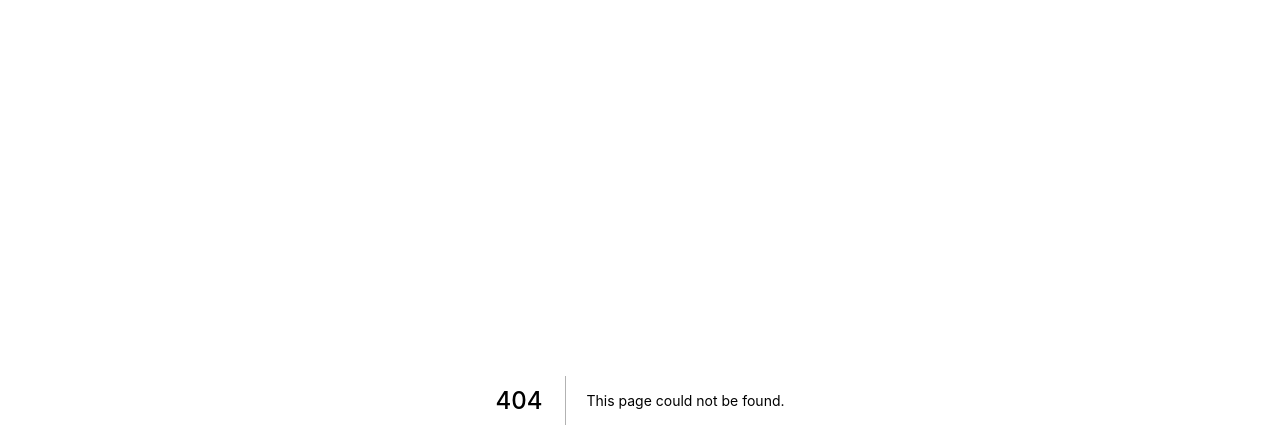
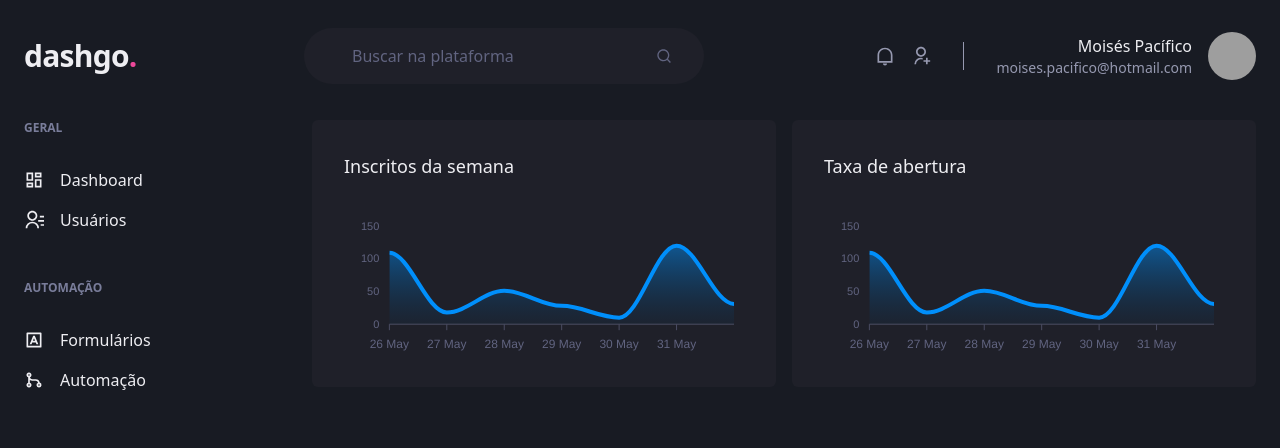
Before and after one commit to holymos/dashgo, a Next.js app: page /dashboard in a window 1280 px wide. Before the commit this address had no page. Shown: the top 448 px of the page. Built offline with nearby package versions, Linux system fonts and the light colour scheme; grey boxes are pictures that could not be loaded.

Commit message:
feat: create dashboard page

```diff
--- /dev/null
+++ b/src/pages/dashboard.tsx
@@ -0,0 +1,98 @@
+import dynamic from "next/dynamic";
+import resolveConfig from "tailwindcss/resolveConfig";
+import tailwindConfig from "../../tailwind.config.js";
+import { Header, Sidebar } from "../components/Organisms";
+
+const { theme } = resolveConfig(tailwindConfig);
+
+const ApexCharts = dynamic(() => import("react-apexcharts"), { ssr: false });
+
+const Dashboard = () => {
+  const options: ApexCharts.ApexOptions = {
+    chart: {
+      toolbar: {
+        show: false,
+      },
+      zoom: {
+        enabled: false,
+      },
+      foreColor: theme.colors.gray[500],
+    },
+    grid: {
+      show: false,
+    },
+    dataLabels: {
+      enabled: false,
+    },
+    tooltip: {
+      enabled: false,
+    },
+    xaxis: {
+      type: "datetime",
+      axisBorder: {
+        color: theme.colors.gray[600],
+      },
+      axisTicks: {
+        color: theme.colors.gray[600],
+      },
+      categories: [
+        "2022-06-01T00:00:00.000Z",
+        "2022-05-31T00:00:00.000Z",
+        "2022-05-30T00:00:00.000Z",
+        "2022-05-29T00:00:00.000Z",
+        "2022-05-28T00:00:00.000Z",
+        "2022-05-27T00:00:00.000Z",
+        "2022-05-26T00:00:00.000Z",
+      ],
+    },
+    fill: {
+      opacity: 0.3,
+      type: "gradient",
+      gradient: {
+        shade: "dark",
+        opacityFrom: 0.7,
+        opacityTo: 0.3,
+      },
+    },
+  };
+  const series = [
+    {
+      name: "series1",
+      data: [31, 120, 10, 28, 51, 18, 109],
+    },
+  ];
+
+  return (
+    <div className="flex flex-col h-screen">
+      <Header />
+
+      <div className="flex w-full my-6 max-w-1480 mx-auto px-6">
+        <Sidebar />
+
+        <div className="grid grid-cols-min-child-320 flex-1 gap-4 items-start">
+          <div className="p-8 bg-gray-800 rounded-md pb-4">
+            <p className="text-lg mb-4">Inscritos da semana</p>
+            <ApexCharts
+              type="area"
+              height={160}
+              options={options}
+              series={series}
+            />
+          </div>
+
+          <div className="p-8 bg-gray-800 rounded-md pb-4">
+            <p className="text-lg mb-4">Taxa de abertura</p>
+            <ApexCharts
+              type="area"
+              height={160}
+              options={options}
+              series={series}
+            />
+          </div>
+        </div>
+      </div>
+    </div>
+  );
+};
+
+export default Dashboard;
```
